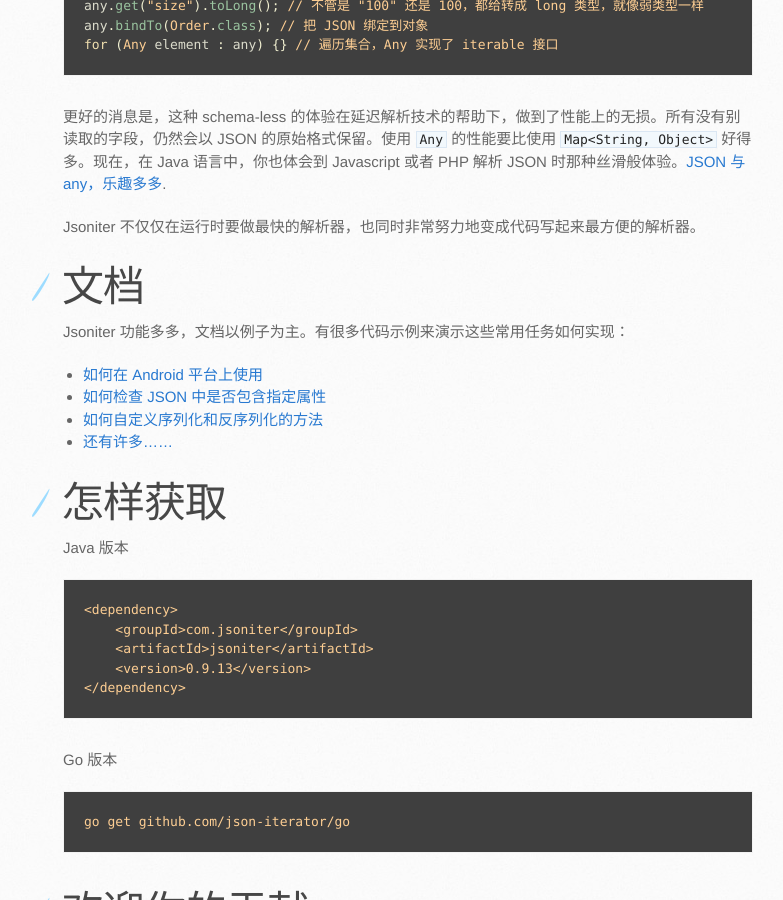
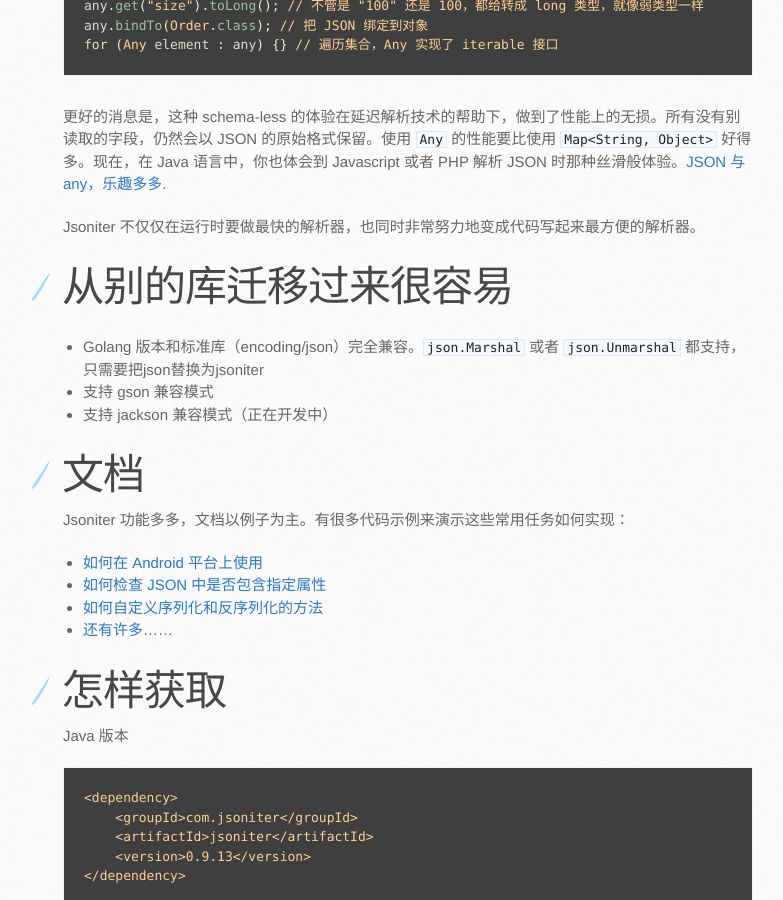
Before and after one commit to json-iterator/json-iterator.github.io, a Jekyll site: the page built from index.cn.md, in a window 1280 px wide and 900 px high, scrolled down 2524 px. Shown: the whole window, without its empty margins (107-890 px from the left). Built offline with Jekyll 4.4.1, drawn with Linux system fonts in a browser that asks for light colours; comment, search, counter and statistics services are not loaded.

Commit message:
Update index.cn.md

```diff
--- a/index.cn.md
+++ b/index.cn.md
@@ -66,6 +66,12 @@
 
 Jsoniter 不仅仅在运行时要做最快的解析器，也同时非常努力地变成代码写起来最方便的解析器。
 
+# 从别的库迁移过来很容易
+
+* Golang 版本和标准库（encoding/json）完全兼容。`json.Marshal` 或者 `json.Unmarshal` 都支持，只需要把json替换为jsoniter
+* 支持 gson 兼容模式
+* 支持 jackson 兼容模式（正在开发中）
+
 # 文档
 
 Jsoniter 功能多多，文档以例子为主。有很多代码示例来演示这些常用任务如何实现：
```
